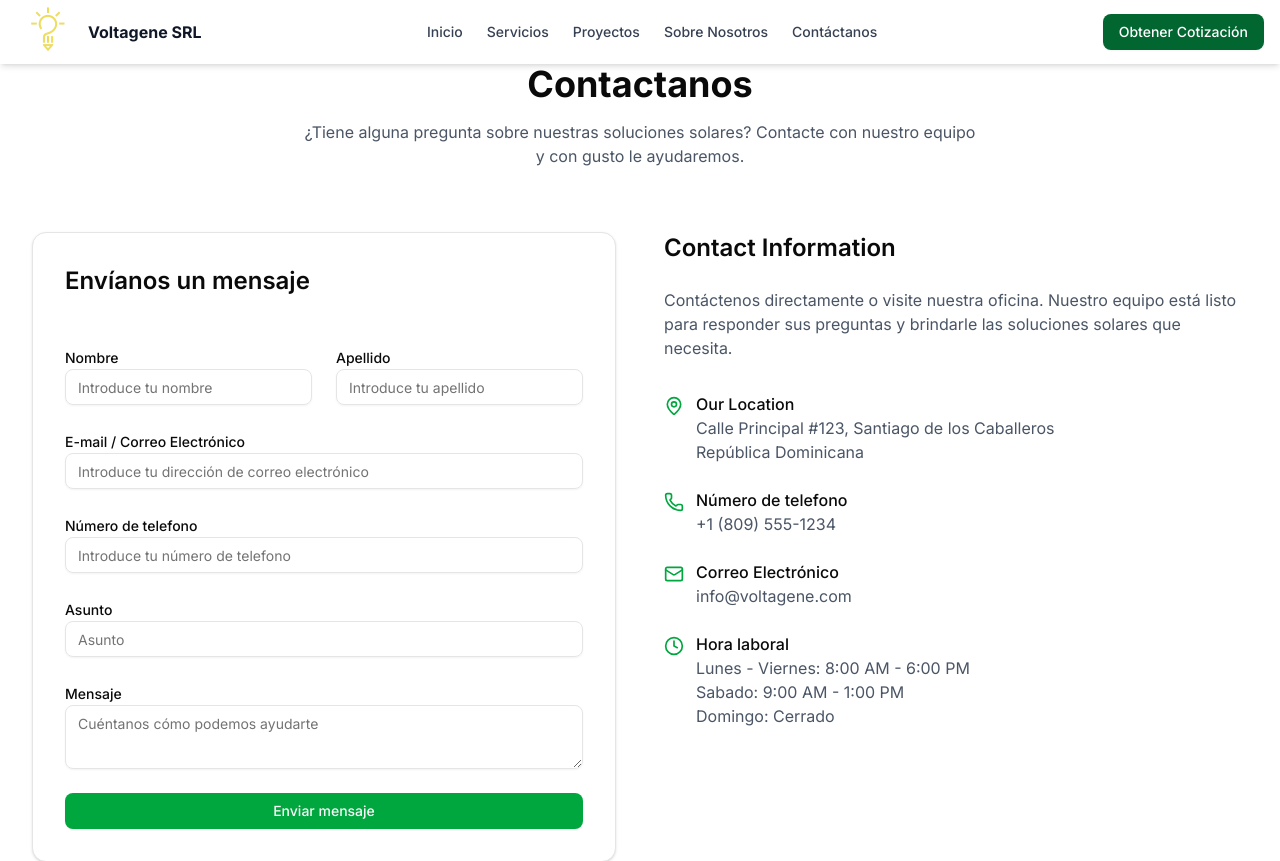
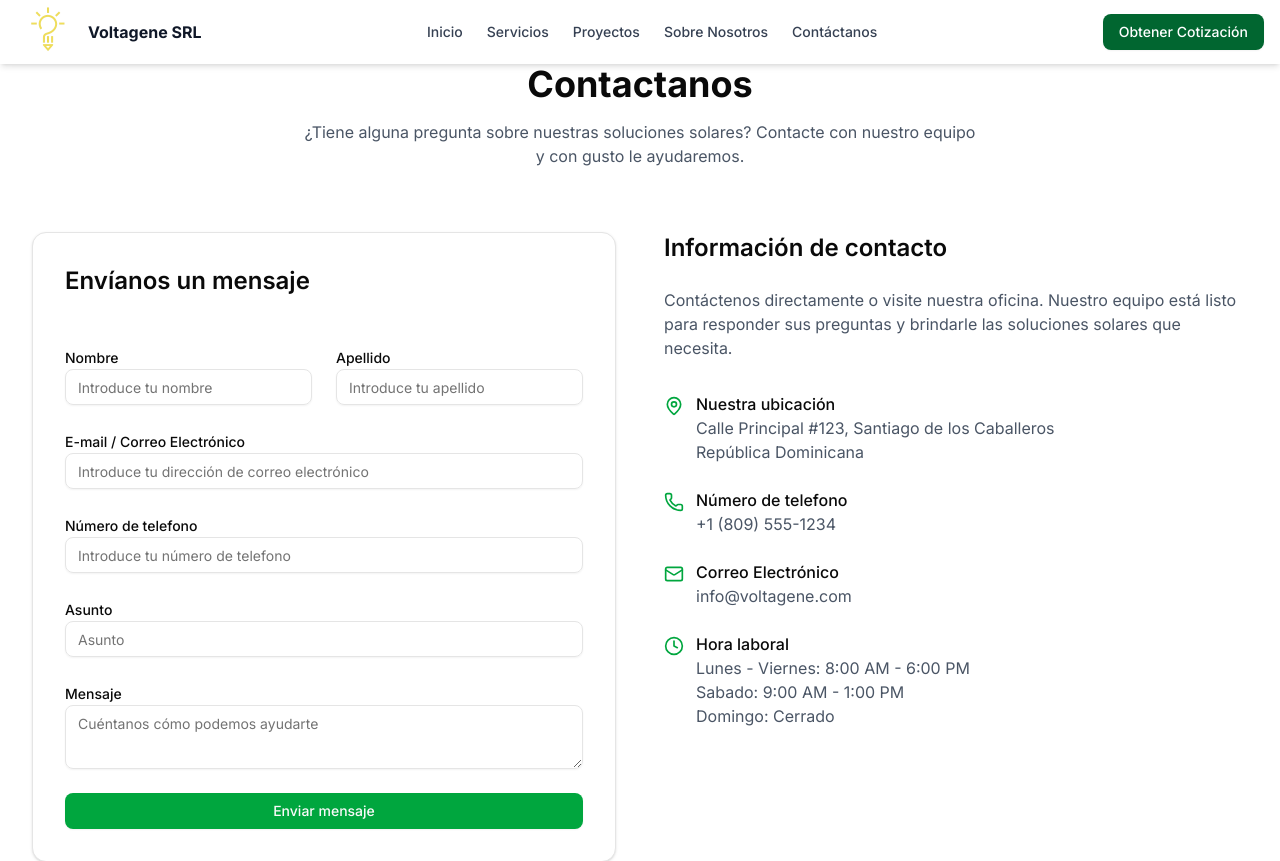
Before and after one commit to InuzDev/Voltagene-Landsite, a Next.js app: page /Contact in a window 1280 px wide. Shown: the top 861 px of the page. Built offline with nearby package versions, Linux system fonts and the light colour scheme.

Commit message:
translated some text

```diff
--- a/app/Contact/page.tsx
+++ b/app/Contact/page.tsx
@@ -82,7 +82,7 @@ export default function ContactPage() {
                      {/* Contact Information */}
                      <div className="space-y-8">
                         <div>
-                           <h2 className="text-2xl font-semibold mb-6">Contact Information</h2>
+                           <h2 className="text-2xl font-semibold mb-6">Información de contacto</h2>
                            <p className="text-gray-600 mb-8">
                               Contáctenos directamente o visite nuestra oficina.
                               Nuestro equipo está listo para responder sus preguntas y brindarle las soluciones solares que necesita.
@@ -94,7 +94,7 @@ export default function ContactPage() {
                                     <MapPin className="h-5 w-5 text-green-600" />
                                  </div>
                                  <div className="ml-3">
-                                    <h3 className="text-base font-medium">Our Location</h3>
+                                    <h3 className="text-base font-medium">Nuestra ubicación</h3>
                                     <p className="text-gray-600">
                                        Calle Principal #123, Santiago de los Caballeros
                                        <br />
```
